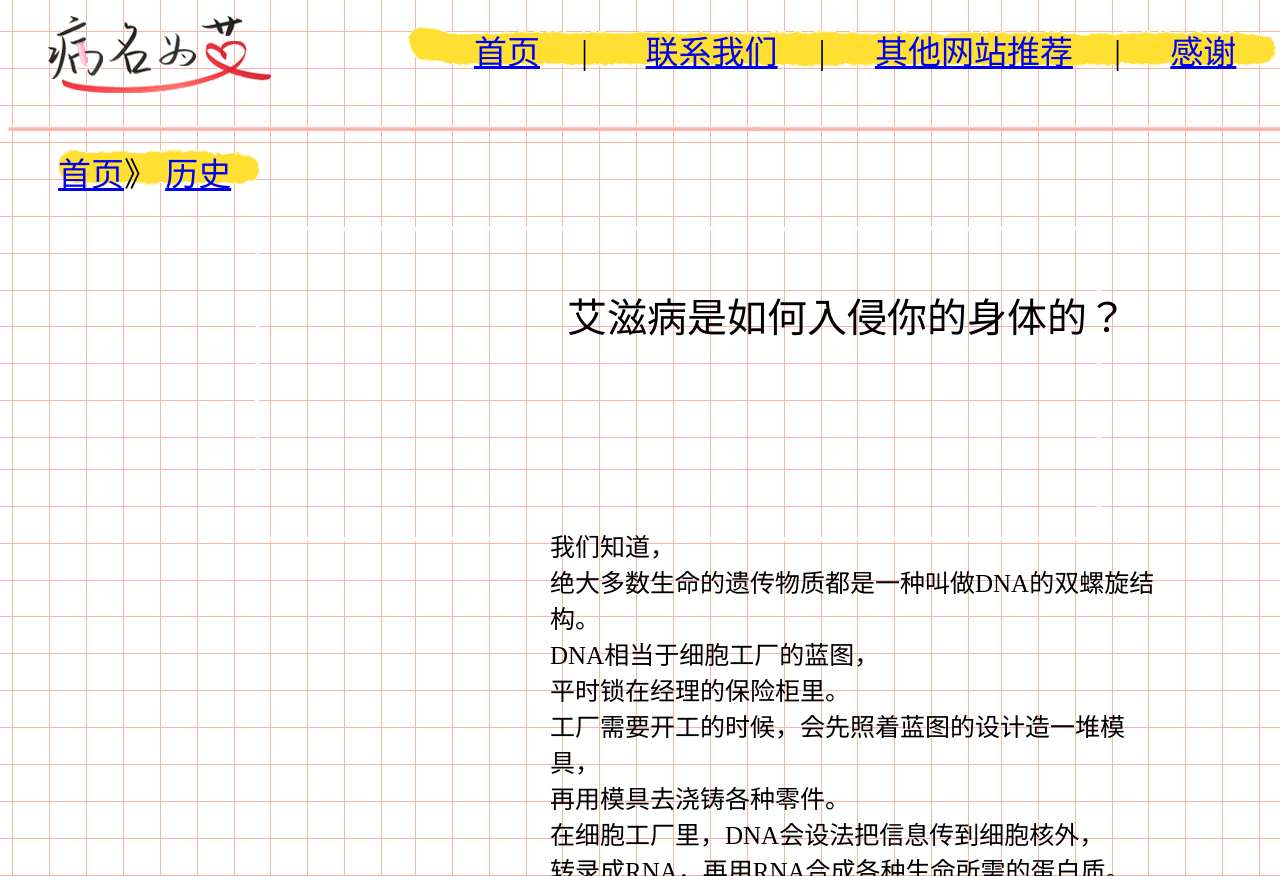
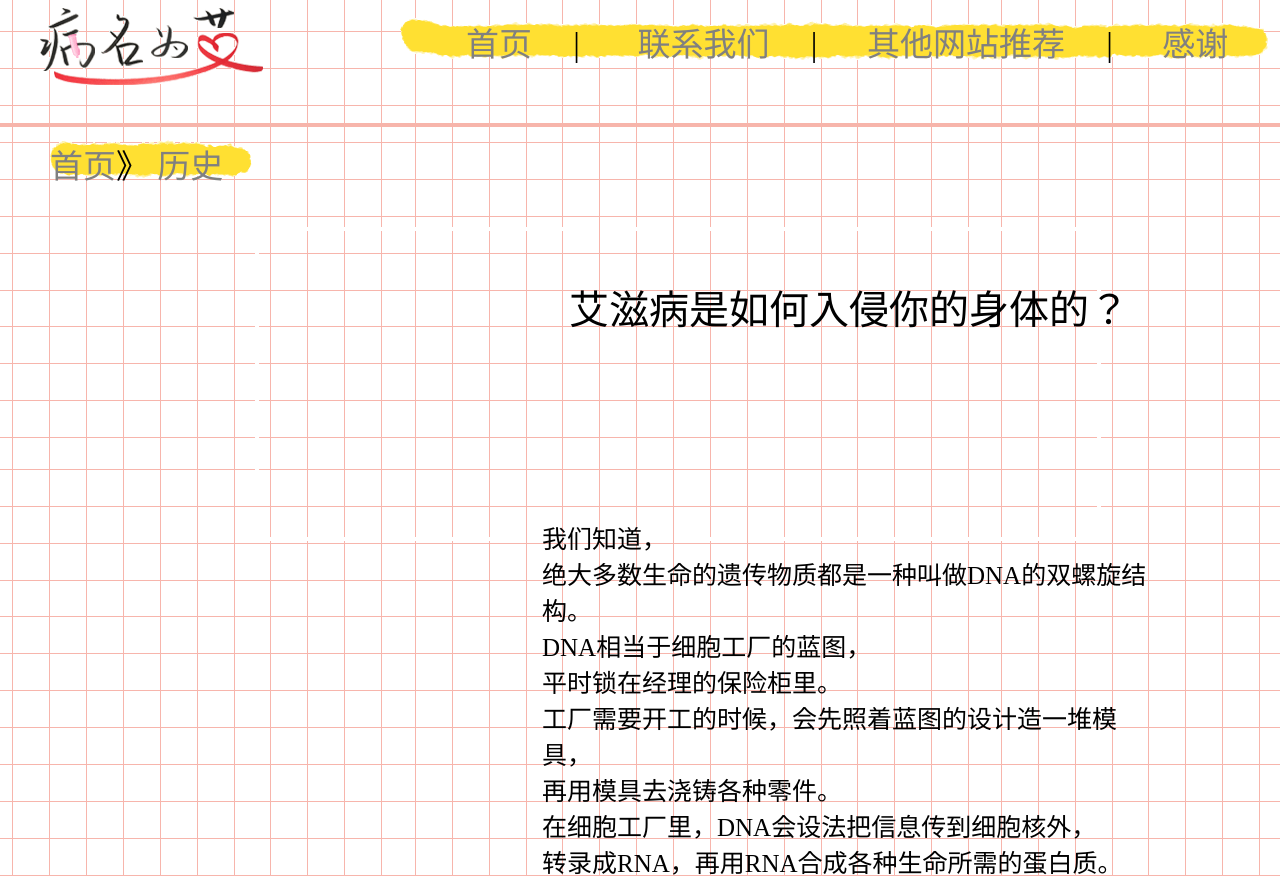
Before and after one commit to StewartXiang/SDAI, a plain HTML site: page science/index.html in a window 1280 px wide. Shown: the top 876 px of the page. Drawn offline with Linux system fonts and the light colour scheme.

Commit message:
change fonts in alink

```diff
--- a/science/index.css
+++ b/science/index.css
@@ -1,9 +1,9 @@
 body{
 		font-family: "AaWanWan";
 			background: url(images/bg.png);
-			width: 1400px;
-			height: 2000
-			margin: 0;
+			width: 1366px;
+			/*height: 2000;*/
+			margin: auto;
 			border: 0;
 			padding: 0;
 	}
@@ -38,8 +38,11 @@ body{
 			margin-top: 50px;
 			width: 1440px;
 			height: 5px;
-			background-image: url(images/headline.png);
+	/*		background-image: url(images/headline.png);*/
 			clear: both;
+			border-style: solid;
+			border-width: 0px 0px 4px;
+			border-color: #F7B5AB;
 		}
 		.breadcrum{
 			background-image: url(images/breadcrumbg.png);
@@ -75,7 +78,7 @@ body{
 
 		.content_heading{
 			text-align: center;
-			width: 600px;
+			width: 620px;
 			height: 45px;
 			margin-top: 50px;
 			font-size: 40px;
@@ -157,3 +160,22 @@ body{
 			font-size: 25px;
 			float: left;
 		}
+
+
+
+
+a{text-decoration: none;}
+a.content:link {color: grey}
+a.content:visited {color: black}
+a.content:hover {color: grey}
+a.content:active {color: rgb(255,2,83)}
+
+a.navigation1:link {color: grey}
+a.navigation1:visited {color: black}
+a.navigation1:hover {color: white}
+a.navigation1:active {color: grey}
+
+a.navigation:link {color: grey}
+a.navigation:visited {color: black}
+a.navigation:hover {color: white}
+a.navigation:active {color: lightgrey}
--- a/science/index.html
+++ b/science/index.html
@@ -59,8 +59,11 @@
 			<div class="parttwo_p1">	DNA在细胞核里储存，<br>它掌管着我们的全部遗传信息。</div>
 			<div class="parttwo_pic"></div>
 			<div class="parttwo_p2">DNA转化成mRNA，<br>mRNA从细胞核中出去<br>到细胞质中。</div>
+			<div class=""parttwo_p3>tRNA将mRNA翻译成肽链，<br>
+			肽链经过有规律的折叠<br>变成蛋白质。</div>
+		</div>
 
-		</div>
+
 
 	</div>
 </body>
```
